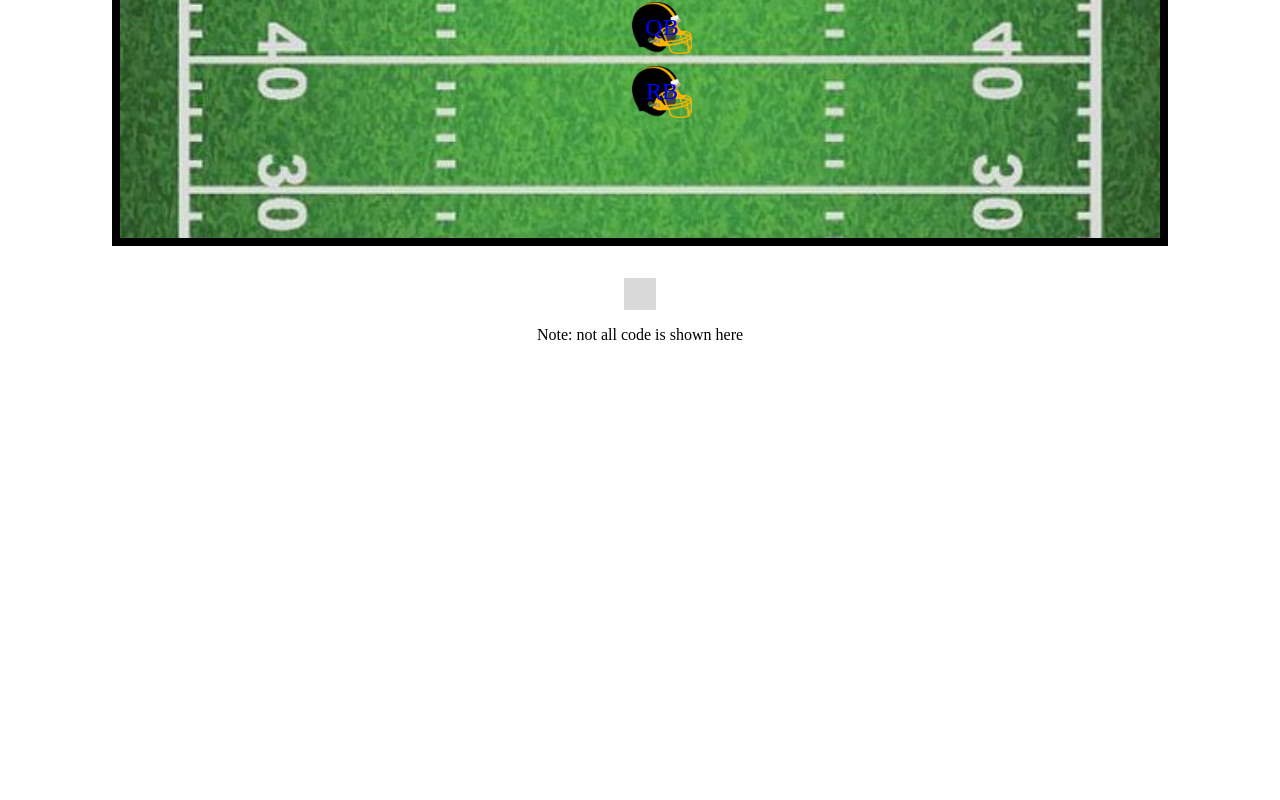
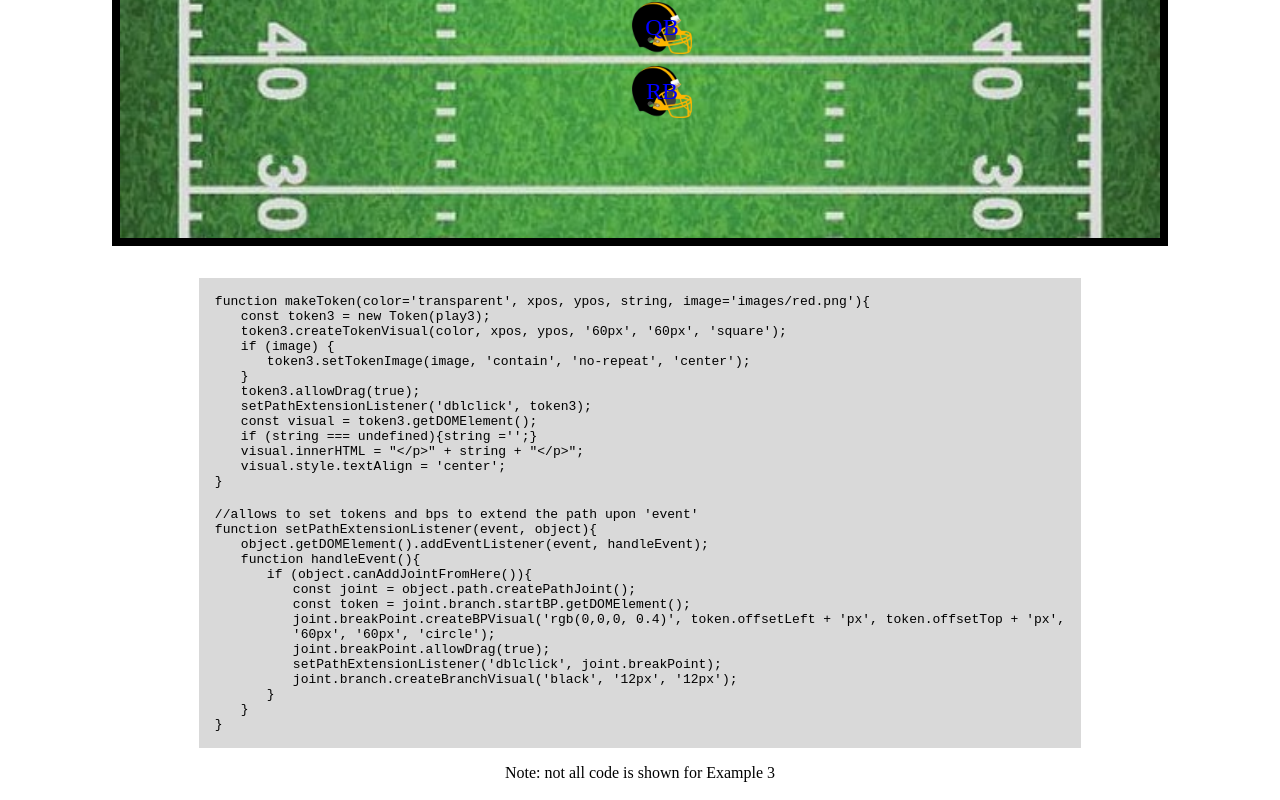
Before and after one commit to Dan-Nava/PlaybookJS, a website: page pub/examples.html in a window 1280 px wide. Shown: the part 3458-4258 px from the top of the page. Before the commit the page ends 3820 px from the top, so only its background shows below. Drawn offline with nearby package versions, Linux system fonts and the light colour scheme.

Commit message:
all examples done

```diff
--- a/pub/examples.html
+++ b/pub/examples.html
@@ -173,8 +173,40 @@
                 </div>
             </div>
             <div class='code-container'>
+                <code>
+                    <div>function makeToken(color='transparent', xpos, ypos, string, image='images/red.png'){</div>
+                        <div class='indent'>const token3 = new Token(play3);</div>
+                        <div class='indent'>token3.createTokenVisual(color, xpos, ypos, '60px', '60px', 'square');</div>
+                        <div class='indent'>if (image) {</div>
+                            <div class='indent2'> token3.setTokenImage(image, 'contain', 'no-repeat', 'center');</div>
+                        <div class='indent'>}</div>
+                        <div class='indent'>token3.allowDrag(true);</div>
+                        <div class='indent'>setPathExtensionListener('dblclick', token3);</div>
+                        <div class='indent'>const visual = token3.getDOMElement();</div>
+                        <div class='indent'>if (string === undefined){string ='';}</div>
+                        <div class='indent'>visual.innerHTML = "&lt/p&gt" + string + "&lt/p&gt";</div>
+                        <div class='indent'>visual.style.textAlign = 'center';</div>
+                   <div>}</div>
+                    <br>
+                    <div>//allows to set tokens and bps to extend the path upon 'event'</div>
+                    <div>function setPathExtensionListener(event, object){</div>
+                        <div class='indent'>object.getDOMElement().addEventListener(event, handleEvent);</div>
+                        <div class='indent'>function handleEvent(){</div>
+                            <div class='indent2'>if (object.canAddJointFromHere()){</div>
+                            <div class='indent3'>const joint = object.path.createPathJoint();</div>
+                            <div class='indent3'>const token = joint.branch.startBP.getDOMElement();</div>
+                            <div class='indent3'>joint.breakPoint.createBPVisual('rgb(0,0,0, 0.4)',
+                                token.offsetLeft + 'px', token.offsetTop + 'px',</div>
+                            <div class='indent3'>'60px', '60px', 'circle');</div>
+                            <div class='indent3'>joint.breakPoint.allowDrag(true);</div>
+                            <div class='indent3'>setPathExtensionListener('dblclick', joint.breakPoint);</div>
+                            <div class='indent3'>joint.branch.createBranchVisual('black', '12px', '12px');</div>
+                        <div class='indent2'>}</div>
+                        <div class='indent'>}</div>
+                        <div>}</div>
+                </code>
             </div>
-            <p>Note: not all code is shown here</p>
+            <p>Note: not all code is shown for Example 3</p>
         </div>
      </div>
 
--- a/pub/style.css
+++ b/pub/style.css
@@ -91,6 +91,13 @@ hr.solid{
 .indent{
     margin-left: 2em;
 }
+.indent2{
+    margin-left: 4em;
+}
+
+.indent3{
+    margin-left: 6em;
+}
 
 #long-text{
     width: 49em;
```
Also changed, not shown: pub/js/examples.js (+2 -5 lines).
